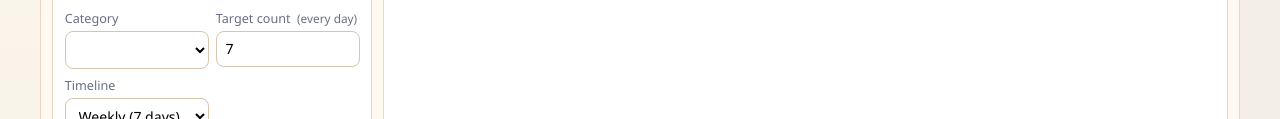
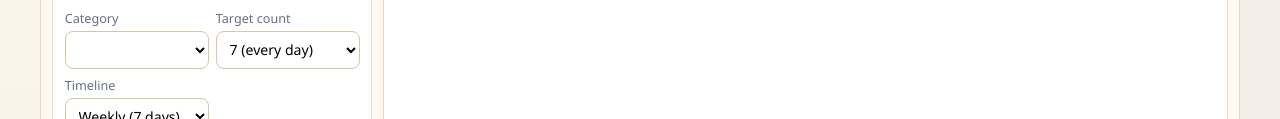
Before and after one commit to asoupavu/strive, a plain HTML site: page app.html in a window 1280 px wide. Shown: the part 377-496 px from the top of the page. Drawn offline with nearby package versions, Linux system fonts and the light colour scheme; a script that the page names is missing.

Commit message:
Use dropdown for target count selection

```diff
--- a/app.html
+++ b/app.html
@@ -697,8 +697,16 @@
                   <select id="habit-category"></select>
                 </div>
                 <div>
-                  <label for="habit-target-count">Target count <span class="helper" style="display:inline; margin-left: 0.2rem;">(every day)</span></label>
-                  <input id="habit-target-count" type="number" min="1" max="7" value="7" />
+                  <label for="habit-target-count">Target count</label>
+                  <select id="habit-target-count">
+                    <option value="7" selected>7 (every day)</option>
+                    <option value="6">6</option>
+                    <option value="5">5</option>
+                    <option value="4">4</option>
+                    <option value="3">3</option>
+                    <option value="2">2</option>
+                    <option value="1">1</option>
+                  </select>
                 </div>
               </div>
 
```
